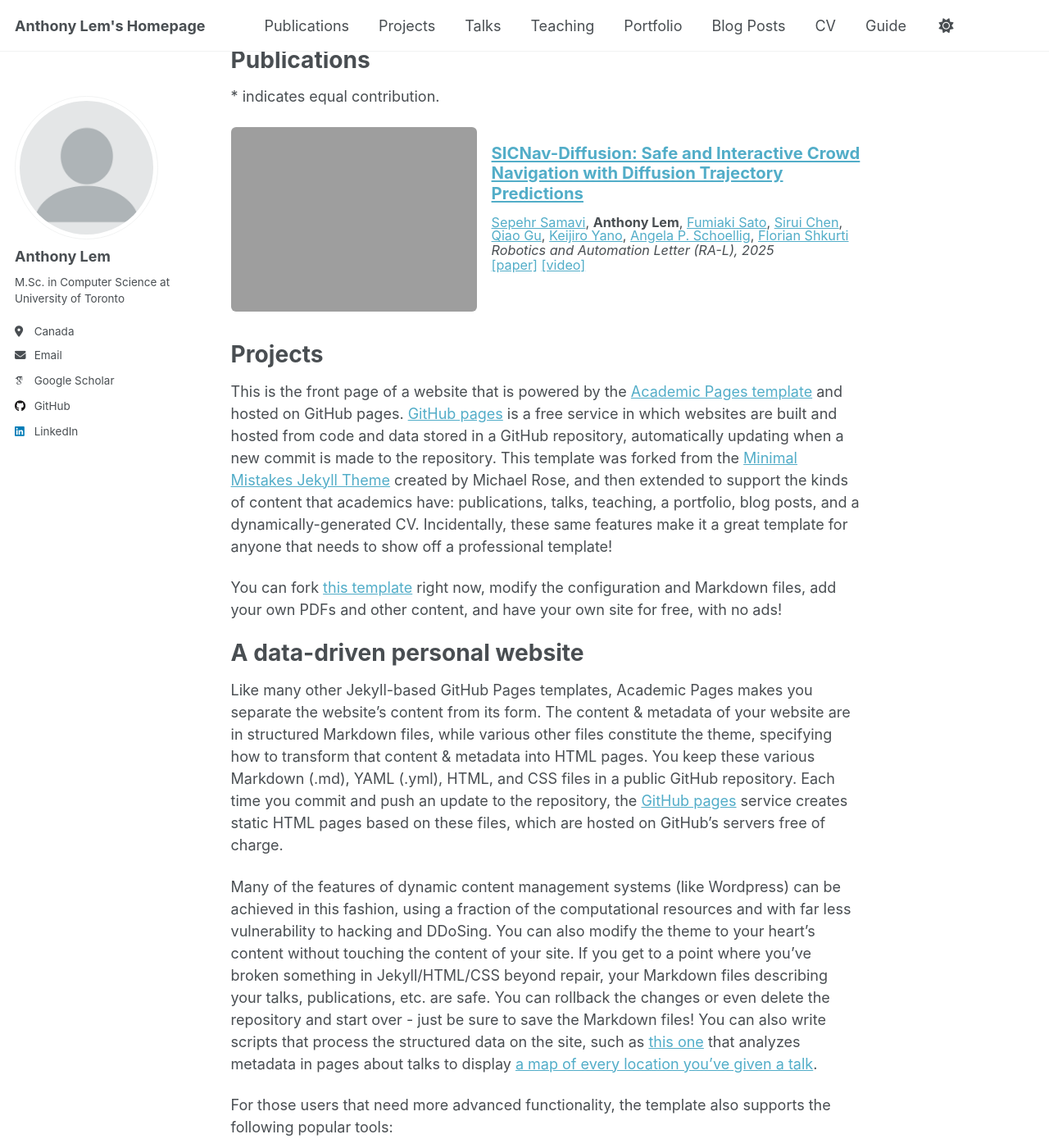
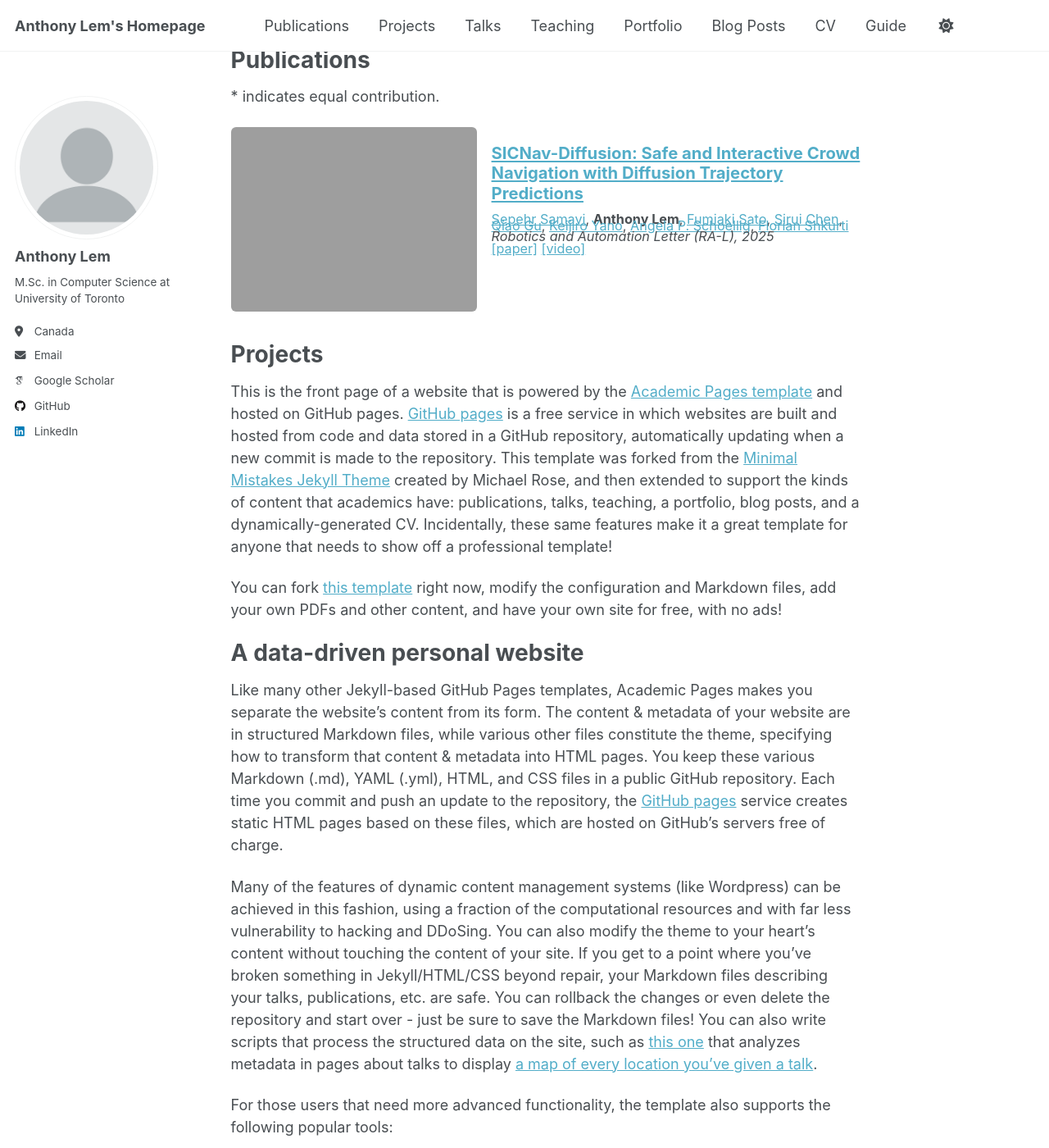
Before and after one commit to Anthonyjlem/Anthonyjlem.github.io, a Jekyll site: the page built from _pages/about.md, in a window 1280 px wide and 1400 px high, scrolled down 270 px. Shown: the whole window at 82% size. Built offline with Jekyll 4.4.1, drawn with Linux system fonts in a browser that asks for light colours; some web fonts are replaced; a script that is not in the unit is left out.

Commit message:
Reduce line height to 0.5 for publication entries

```diff
--- a/assets/css/main.scss
+++ b/assets/css/main.scss
@@ -75,7 +75,7 @@ html {
   gap: 1rem;               /* space between image and text */
   margin-bottom: 2rem;     /* space between publication entries */
   font-size: 0.9rem;
-  line-height: 1;
+  line-height: 0.5;
 }
 
 .pub-entry p {
```
